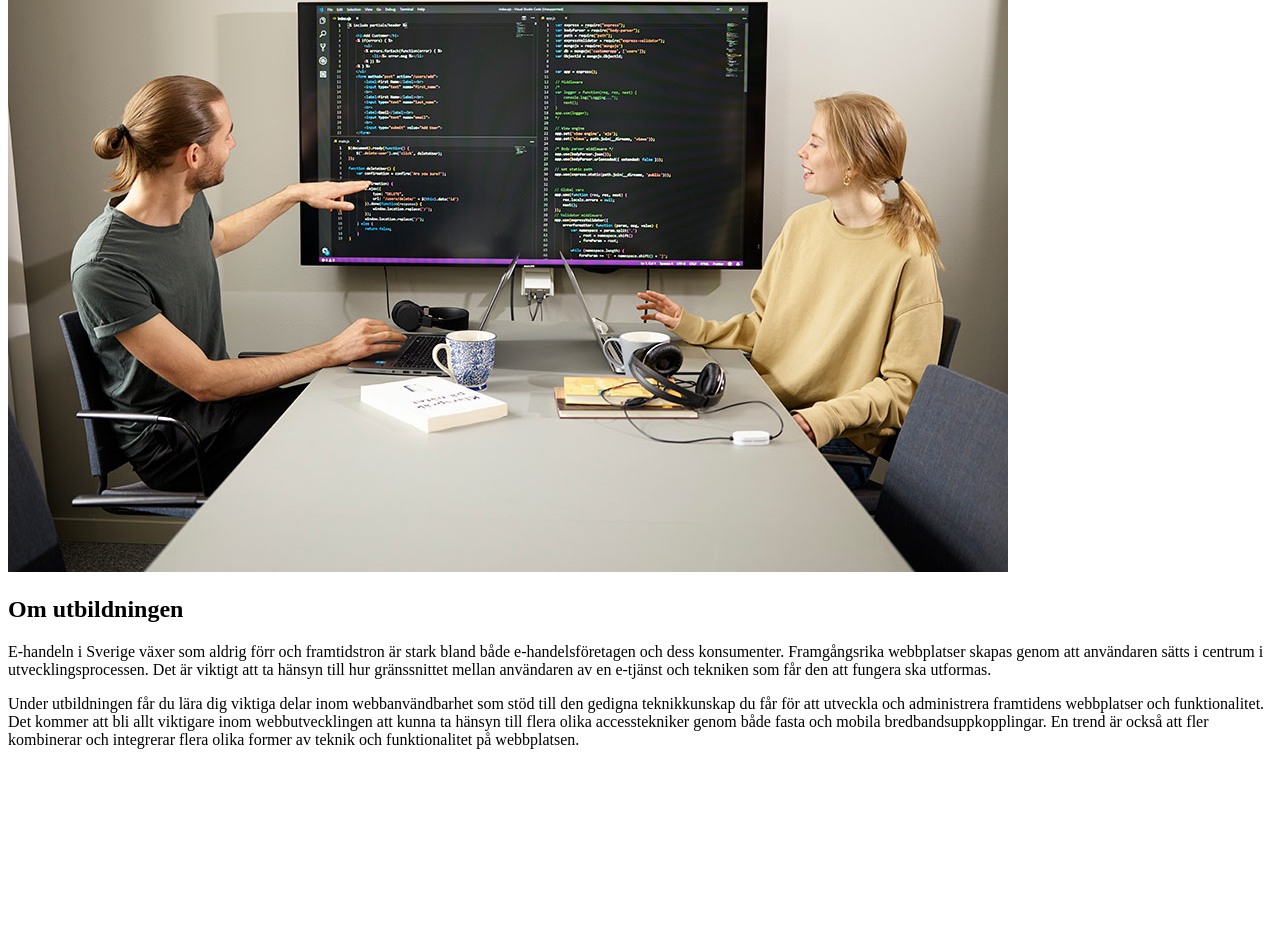
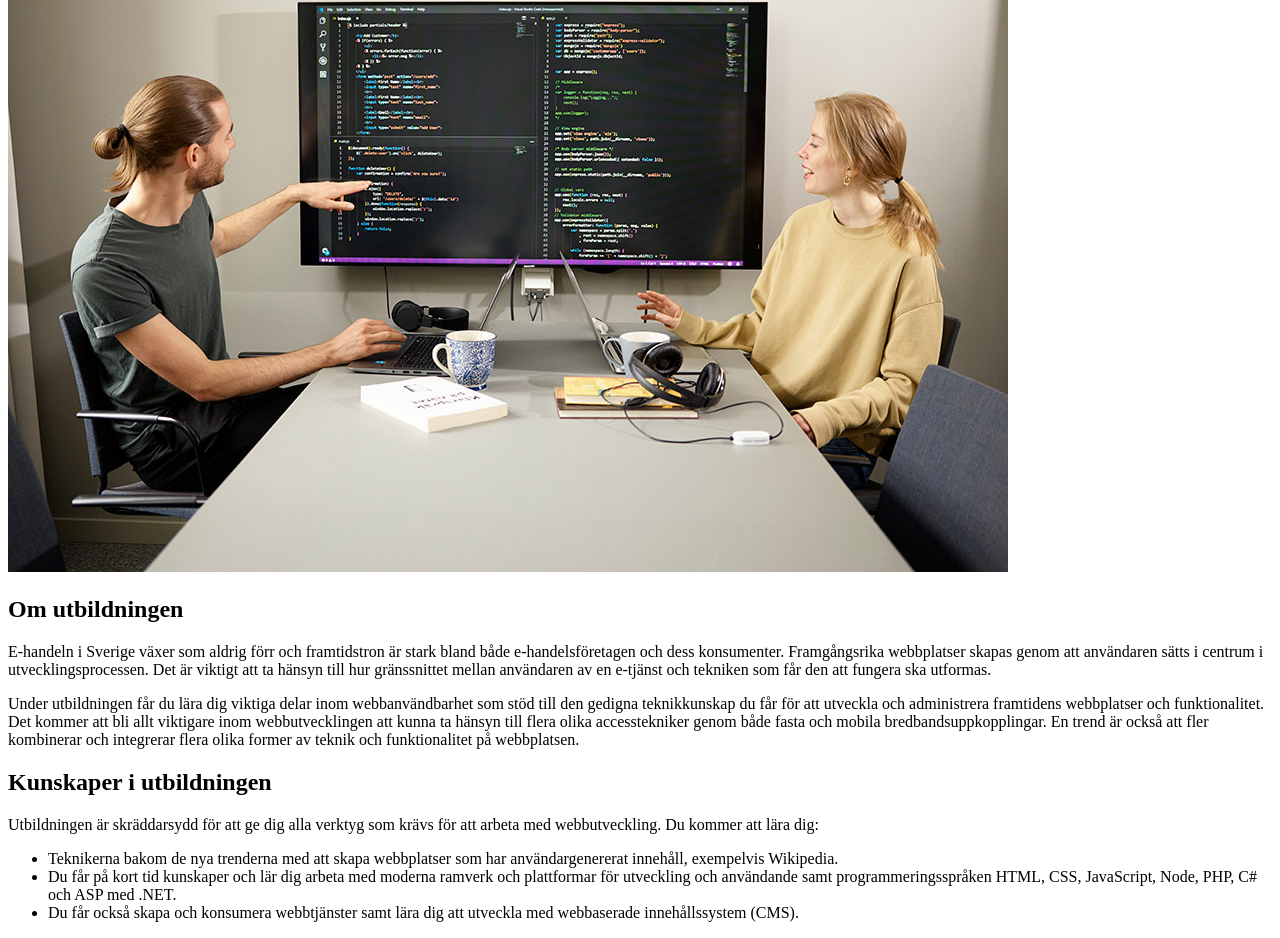
Before and after one commit to Kajsut/Lab2-DT068G-Webbanvandbarhet, a plain HTML site: page index.html in a window 1280 px wide. Shown: the part 346-1284 px from the top of the page. Before the commit the page ends 1111 px from the top, so only its background shows below. Drawn offline with Linux system fonts and the light colour scheme.

Commit message:
La till en sektion med kunskaper i utbildningen med rubrik, text och en punktlista

```diff
--- a/index.html
+++ b/index.html
@@ -35,6 +35,25 @@
                 flera olika former av teknik och funktionalitet på webbplatsen.
             </p>
         </section>
+        <section>
+            <h2>Kunskaper i utbildningen</h2>
+            <p>Utbildningen är skräddarsydd för att ge dig alla verktyg som krävs för att arbeta med webbutveckling.
+                Du kommer att lära dig: </p>
+            <ul>
+                <li>
+                    Teknikerna bakom de nya trenderna med att skapa webbplatser som har användargenererat innehåll,
+                    exempelvis Wikipedia.
+                </li>
+                <li>
+                    Du får på kort tid kunskaper och lär dig arbeta med moderna ramverk och plattformar för utveckling
+                    och användande samt programmeringsspråken HTML, CSS, JavaScript, Node, PHP, C# och ASP med .NET.
+                </li>
+                <li>
+                    Du får också skapa och konsumera webbtjänster samt lära dig att utveckla med webbaserade innehållssystem
+                    (CMS).
+                </li>
+            </ul>
+        </section>
     </main>
     <footer>
 
```
